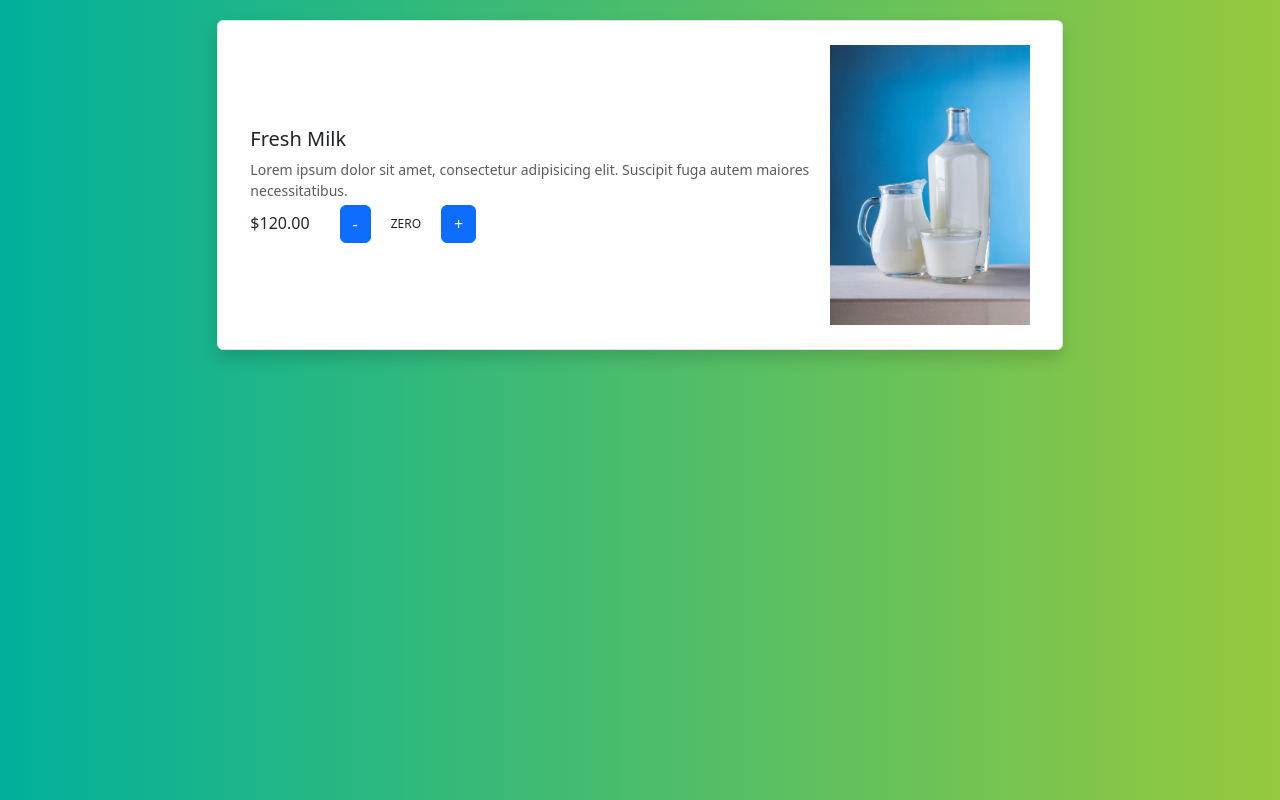
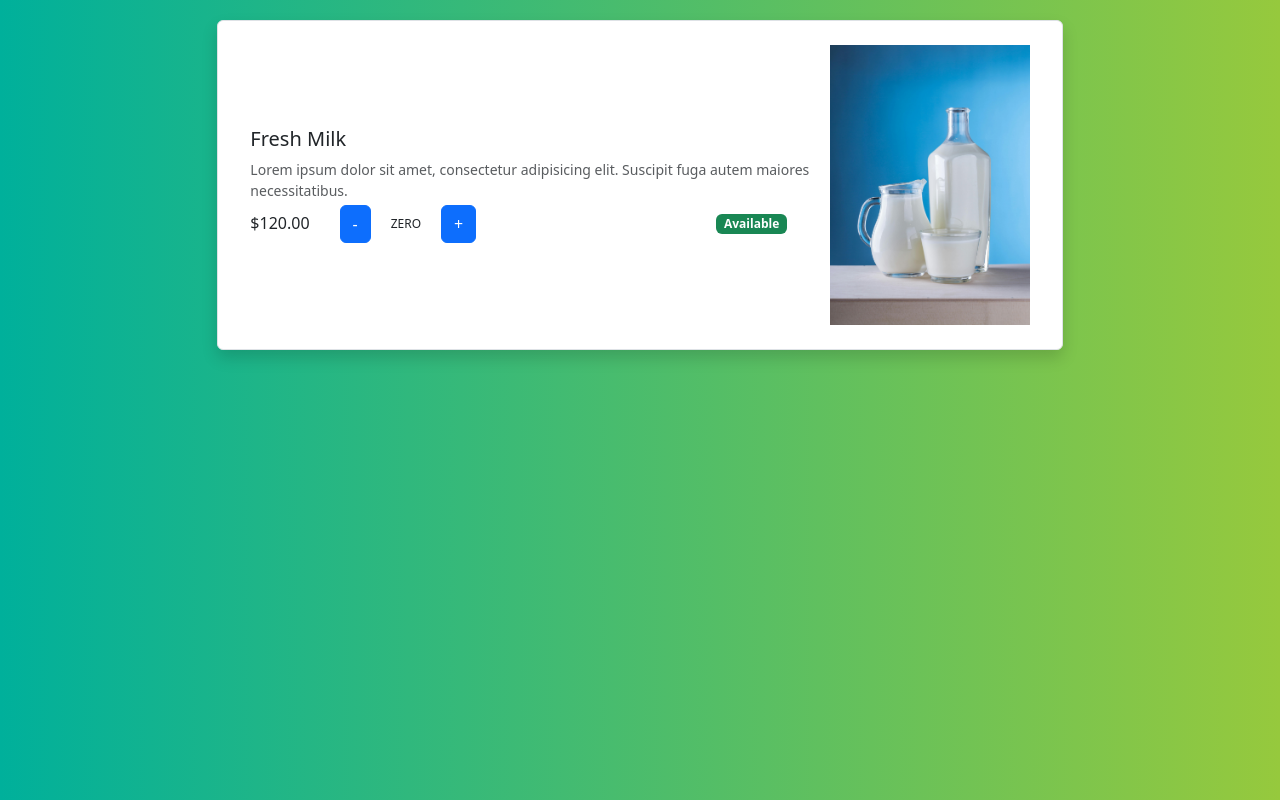
Before and after one commit to NicholasCloud4/complete-react-course, a React (Create React App) app: page / in a window 1280 px wide. Built offline with nearby package versions, Linux system fonts and the light colour scheme.

Commit message:
Adding classes dynamically

```diff
--- a/src/Components/Products.jsx
+++ b/src/Components/Products.jsx
@@ -2,6 +2,11 @@ import React from "react";
 
 let productCount = 0;
 let imageUrl = require("../images/fresh-milk.jpg")
+let isAvailable = "Available";
+
+let badgeClass = "badge-margin-left-240 badge ";
+badgeClass += isAvailable === "Available" ? "badge bg-success" : "badge bg-danger"
+console.log(badgeClass)
 // let style = {
 //     padding: "0px 20px",
 //     fontSize: "12px"
@@ -25,6 +30,7 @@ function Products() {
                                 <button className="btn btn-primary">-</button>
                                 <span style={{ padding: "0px 20px", fontSize: "12px" }}>{displayFormattedProductCount()}</span>
                                 <button className="btn btn-primary ">+</button>
+                                <span className={badgeClass}>{isAvailable}</span>
 
                             </div>
                         </div>
--- a/src/index.css
+++ b/src/index.css
@@ -9,3 +9,7 @@ body {
 .text-gray {
     color: #aaa;
 }
+
+.badge-margin-left-240 {
+    margin-left: 240px;
+}
```
